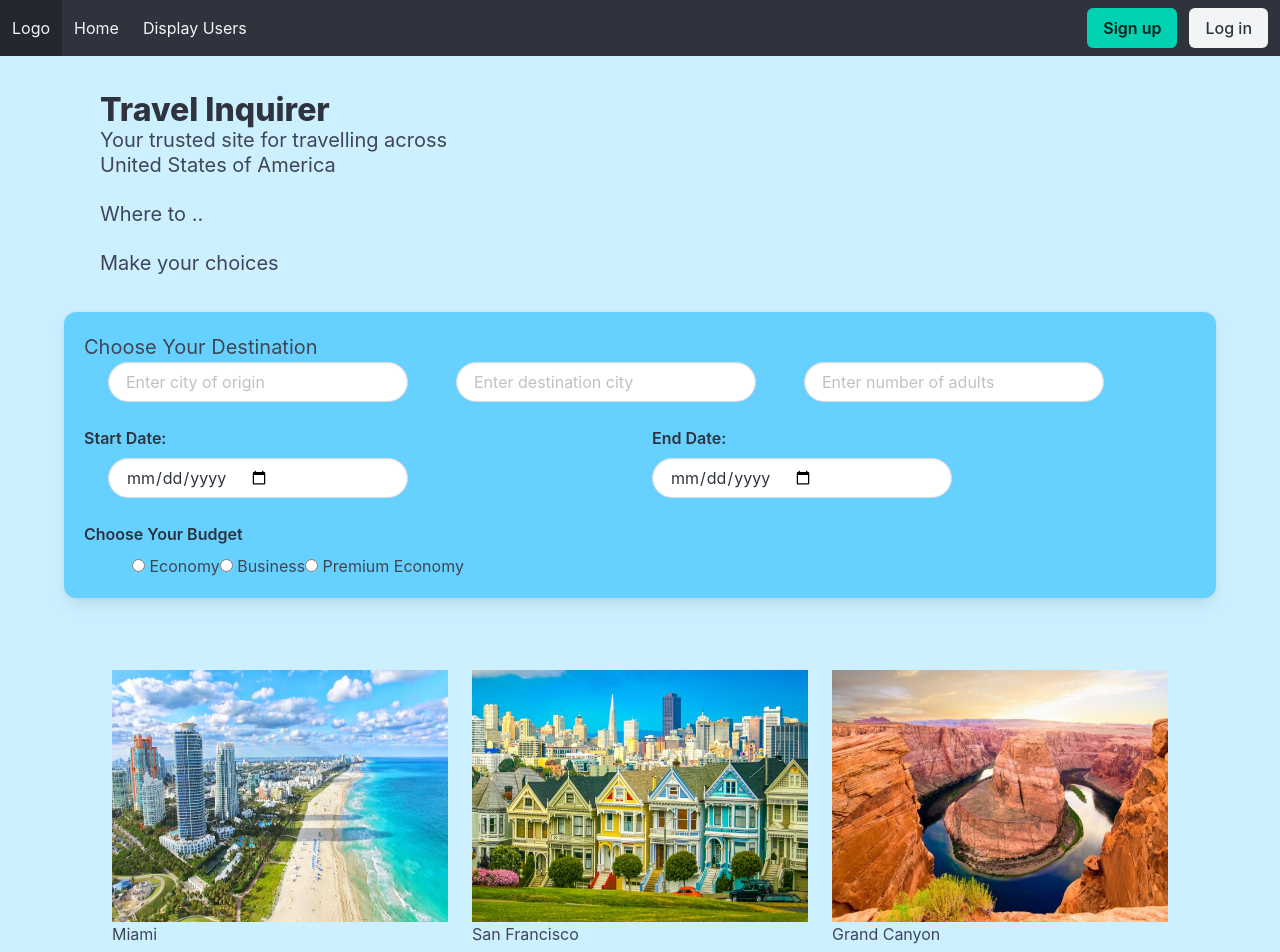
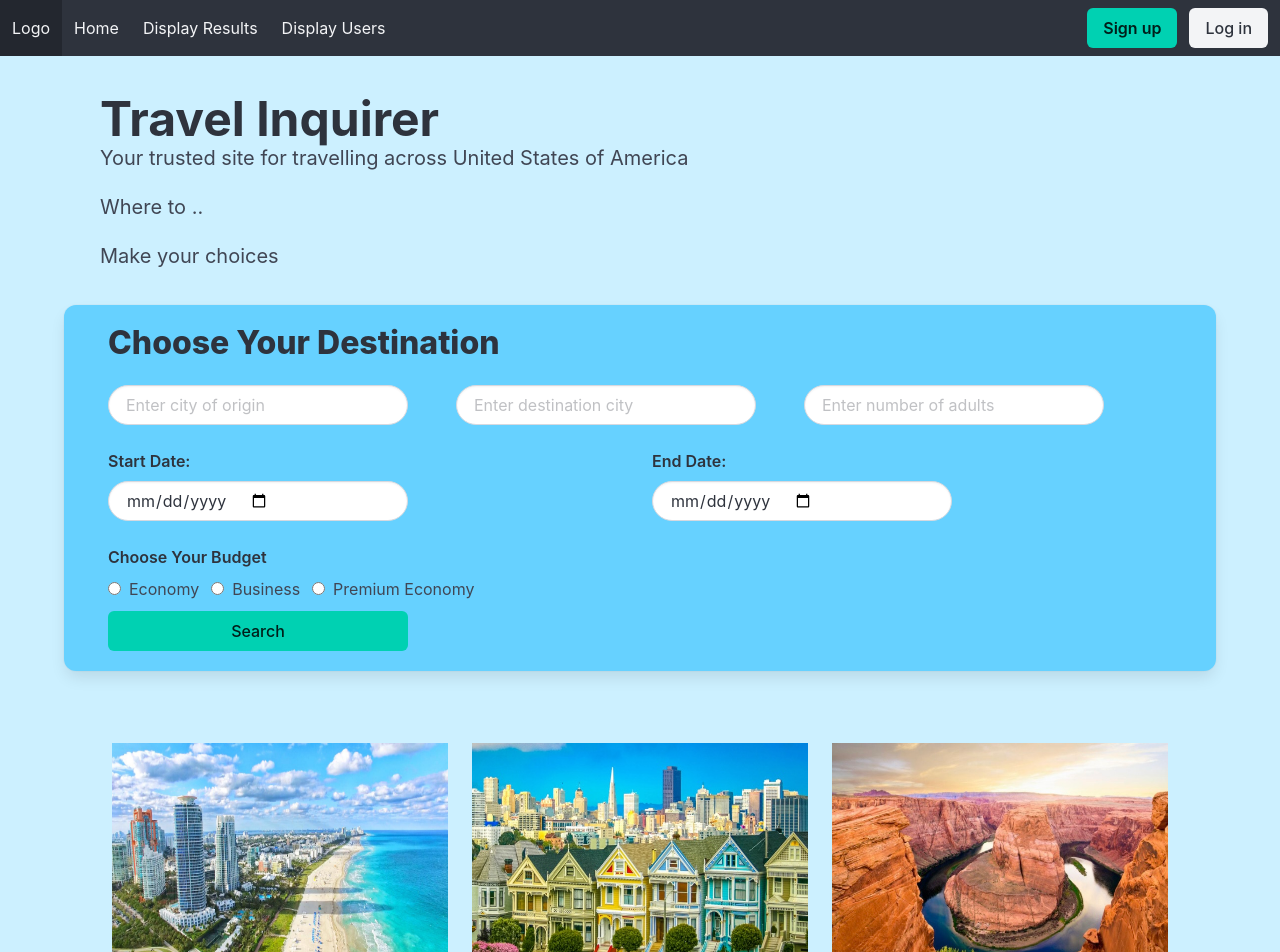
Before and after one commit to Godzelduh/Traveler-Inquirer-, a React (Vite) app in the folder client/: page / in a window 1280 px wide. Shown: the top 952 px of the page. Built offline with nearby package versions, Linux system fonts and the light colour scheme.

Commit message:
Updated DisplayResults and DisplalyUsers

```diff
--- a/client/src/components/Navbar.jsx
+++ b/client/src/components/Navbar.jsx
@@ -20,9 +20,9 @@ function Navbar() {
                         Home
                     </a>
 
-                    {/* <a href="/results" class="navbar-item">
+                    <a href="/results" class="navbar-item">
                         Display Results
-                    </a> */}
+                    </a>
 
                     <a href="/users" class="navbar-item">
                         Display Users
--- a/client/src/pages/DisplayResults.jsx
+++ b/client/src/pages/DisplayResults.jsx
@@ -3,15 +3,40 @@ import { useLocation } from 'react-router-dom';
 
 const DisplayResults = () => {
   const { state } = useLocation();
-  const { city, startDate, endDate, budget } = state;
 
+  const {
+    cityOrigin,
+    cityDestination,
+    noAdults,
+    startDate,
+    endDate,
+    budget
+  } = state || {};
+
+  // Return empty component if state is undefined
+  if (!state) {
+    return <p>No data available for results.</p>;
+  }
   // Normally, you would fetch the results from an API here based on these params
   return (
     <div>
-      <h2>Travel Results for {city}</h2>
+      <h2>Travel Results for {cityDestination}</h2>
+      <h2>Travelling from {cityOrigin}</h2>
+      <h2>Number of Adults: {noAdults}</h2>
+
       <p>From {startDate} to {endDate}</p>
       <p>Budget: {budget}</p>
-      {/* Render search results */}
+      <div className="media-content">
+        <p className="title is-4">John Smith</p>
+        <p className="subtitle is-6">@johnsmith</p>
+      </div>
+      <div className="content">
+        Lorem ipsum dolor sit amet, consectetur adipiscing elit. Phasellus nec
+        iaculis mauris. <a>@bulmaio</a>. <a href="#">#css</a>
+        <a href="#">#responsive</a>
+        <br />
+        <time dateTime="2016-1-1">11:09 PM - 1 Jan 2016</time>
+      </div>
     </div>
   );
 };
--- a/client/src/pages/DisplayUsers.jsx
+++ b/client/src/pages/DisplayUsers.jsx
@@ -1,13 +1,20 @@
 import React, { useState, useEffect } from 'react';
 import axios from 'axios';
+import { useNavigate } from 'react-router-dom';
+import Navbar from '../components/Navbar';
 
 const DisplayUsers = () => {
   const [users, setUsers] = useState([]);
+  const navigate = useNavigate();
+
+  useEffect(() => {
+    navigate('/', { state: { home: true } });
+  }, [navigate]);
 
   useEffect(() => {
     const fetchUsers = async () => {
       try {
-        const response = await axios.get('http://localhost:3000/users');
+        const response = await axios.get('http://localhost:3001/users');
         setUsers(response.data);
       } catch (error) {
         console.error('Failed to fetch users', error);
@@ -18,19 +25,34 @@ const DisplayUsers = () => {
   }, []);
 
   return (
-
-<div className="container">
-  <section className="section">
-    <div className="container">
-      <h2 className="title is-1">User List Provided Here</h2>
-      <ul>
-        {users.map((user) => (
-          <li key={user.id} className="box">{user.username}</li>
-        ))}
-      </ul>
+    <div>
+      <Navbar />
+      <div className="columns">
+        <div className="column">
+          <div className="container">
+            <h2 className="title is-1">Users List</h2>
+            <table className="table">
+              <thead>
+                <tr>
+                  <th>Id</th>
+                  <th>Username</th>
+                  <th>Password</th>
+                </tr>
+              </thead>
+              <tbody>
+                {users.map((user) => (
+                  <tr key={user}>
+                    <td>{user.id}</td>
+                    <td>{user.username}</td>
+                    <td>{user.password}</td>
+                  </tr>
+                ))}
+              </tbody>
+            </table>
+          </div>
+        </div>
+      </div>
     </div>
-  </section>
-</div>
   );
 };
 
--- a/client/src/pages/Home.jsx
+++ b/client/src/pages/Home.jsx
@@ -1,7 +1,7 @@
 
 import React, {useState} from 'react';
+import { useNavigate } from 'react-router-dom';
 
-import { useNavigate } from 'react-router-dom';
 const Home = () => {
     const [cityOrigin, setCityOrigin] = useState('');
     const [cityDestination, setCityDestination] = useState('');
@@ -14,6 +14,18 @@ const Home = () => {
     const handleSubmit = (e) => {
         e.preventDefault();
 
+    // Navigate with all necessary state variables
+    navigate('/results', {
+        state: {
+          cityOrigin,
+          cityDestination,
+          noAdults,
+          startDate,
+          endDate,
+          budget
+        }
+      });
+    };
         // Dummy data
         const results = [
             {
@@ -30,18 +42,13 @@ const Home = () => {
             }
         ];
 
-        navigate('/results', { state: { results, city } });
-    };
-
     return (
-        <div className='has-background-info-light'>
+        <div className='has-background-info-light pl-28'>
             <div className="container">
                 <header className="section">
                     <div className="columns is-vcentered">
-                        <div className="column is-4"
-                        style={{padding: '0'}}
-                        >
-                            <h1 className="title">Travel Inquirer</h1>
+                        <div className="">
+                            <h1 className="title is-size-1 has-text-weight-bold">Travel Inquirer</h1>
                             <h3 className="subtitle">Your trusted site for travelling across United States of America</h3>
                             <h3 className="subtitle">Where to ..</h3>
                             <h4 className="subtitle">Make your choices</h4>
@@ -50,7 +57,7 @@ const Home = () => {
                 </header>
 
                 <form onSubmit={handleSubmit} className="box is-rounded has-background-info">
-                    <p className="is-size-5">Choose Your Destination</p>
+                    <p className="title ml-5">Choose Your Destination</p>
 
                     <input
                         className="input is-rounded mr-5 ml-5 mb-5"
@@ -69,6 +76,7 @@ const Home = () => {
                         onChange={(e) => setCityDestination(e.target.value)}
                         placeholder="Enter destination city"
                     />
+
                     <input
                         className="input is-rounded ml-5 mb-5"
                         style={{width:'300px'}}
@@ -79,7 +87,7 @@ const Home = () => {
                     />
                     <div className="columns">
                         <div className="column">
-                        <label className="label">Start Date:</label>
+                            <label className="label px-5">Start Date:</label>
                             <input
                                 className='input is-rounded mr-5 ml-5'
                                 style={{width:'300px'}}
@@ -99,54 +107,66 @@ const Home = () => {
                             />
                         </div>
                     </div>
-                    <label className="label ml-10">Choose Your Budget</label>
-                    <div className="field-body" ml-10>
-                    <div className="field ml-10">
+
+                    <div className="field ml-5" style={{marginLeft: '48px'}}>
+                        <label className="label">Choose Your Budget</label>
                         <div className="control">
-                        <label className="radio ml-5 pl-5">
+                            <label className="radio mr-3">
                                 <input
                                     type="radio"
                                     value="economy"
                                     checked={budget === 'economy'}
                                     onChange={() => setBudget('economy')}
-                            /> Economy
+                                />
+                                <span className="ml-2">Economy</span>
                             </label>
-                        <label className="radio">
+
+                            <label className="radio mr-3">
                                 <input
                                     type="radio"
                                     value="business"
                                     checked={budget === 'business'}
                                     onChange={() => setBudget('business')}
-                            /> Business
+                                />
+                                <span className="ml-2">Business</span>
                             </label>
+
                             <label className="radio">
                                 <input
                                     type="radio"
                                     value="premiumEconomy"
                                     checked={budget === 'premiumEconomy'}
                                     onChange={() => setBudget('premiumEconomy')}
-                            /> Premium Economy
+                                />
+                                <span className="ml-2">Premium Economy</span>
                             </label>
                         </div>
-                    </div>
+
+                        <button
+                            className="button is-primary"
+                            style={{width:'300px',marginTop:'10px'}}
+                            type="submit"
+                          >
+                            Search
+                        </button>
                     </div>
                 </form>
 
                 <section className="section">
                     <div className="columns">
-                    <div className="column">
+                        <div className="column has-text-centered">
                             <figure className="image is-4by3">
                                 <img src="/miami.jpg" alt="Miami"></img>
                             </figure>
                             <p>Miami</p>
                         </div>
-                    <div className="column">
+                        <div className="column has-text-centered">
                             <figure className="image is-4by3">
                                 <img src="/san-francisco.jpg" alt="San Francisco"></img>
                             </figure>
                             <p>San Francisco</p>
                         </div>
-                    <div className="column">
+                        <div className="column has-text-centered">
                             <figure className="image is-4by3">
                                 <img src="/grand-canyon.jpg" alt="Grand Canyon"></img>
                             </figure>
--- a/client/src/styles/style.css
+++ b/client/src/styles/style.css
@@ -1,5 +1,4 @@
 input::placeholder {
-    color: #999; /* Change the color */
-    font-style: italic; /* Make the text italic */
-    font-size: 14px; /* Adjust the font size */
+    color: #999;
+    font-size: 14px;
 }
```
Lines whose indentation alone changed are shown as unchanged.
